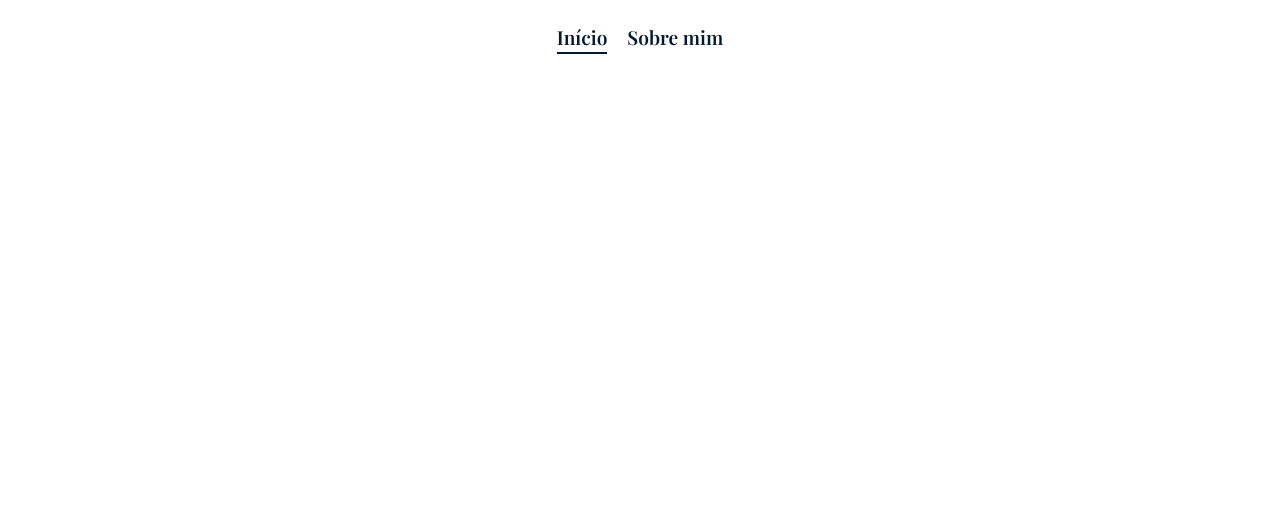
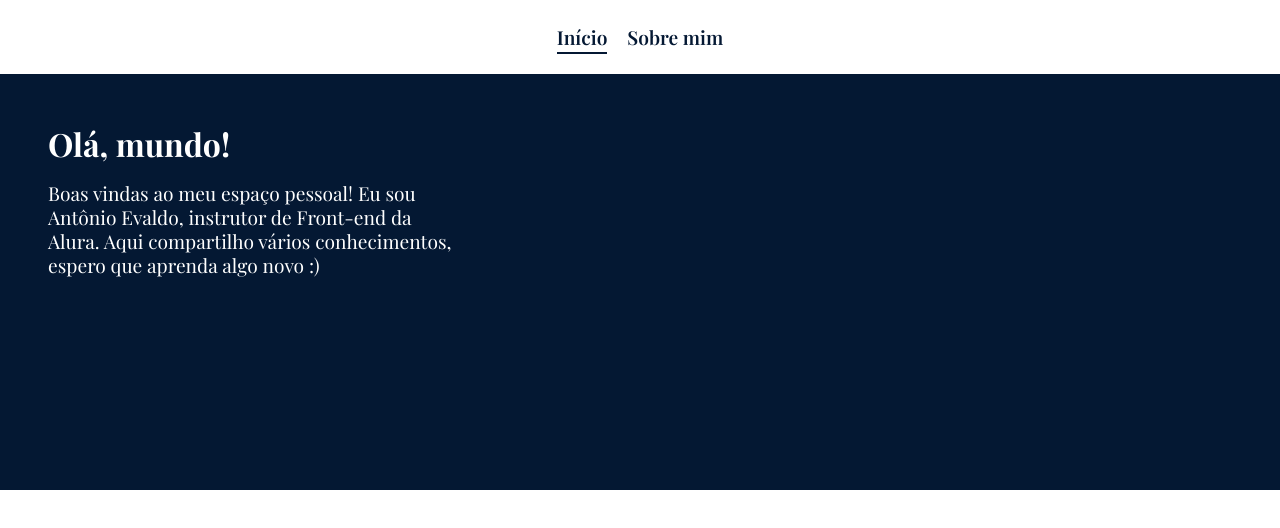
Before and after one commit to danielcoosta1/ola-mundo, a React (Create React App) app: page / in a window 1280 px wide. Shown: the top 528 px of the page. Built offline with nearby package versions, Linux system fonts and the light colour scheme; a web font is replaced by a local one.

Commit message:
começando a estilizar o banner

```diff
--- /dev/null
+++ b/src/Components/Banner/index.jsx
@@ -0,0 +1,30 @@
+import {
+  BannerContainer,
+  ConteinerDescricao,
+  ConteinerImg,
+  Img,
+} from "./styles";
+
+import circuloColorido from "../../assets/circulo-colorido.png";
+import minhaFoto from "../../assets/minha-foto.png";
+
+const Banner = () => {
+  return (
+    <BannerContainer>
+      <ConteinerDescricao>
+        <h1>Olá, mundo!</h1>
+        <p>
+          Boas vindas ao meu espaço pessoal! Eu sou Antônio Evaldo, instrutor de
+          Front-end da Alura. Aqui compartilho vários conhecimentos, espero que
+          aprenda algo novo :)
+        </p>
+      </ConteinerDescricao>
+      <ConteinerImg>
+        <Img />
+        <Img />
+      </ConteinerImg>
+    </BannerContainer>
+  );
+};
+
+export default Banner;
--- /dev/null
+++ b/src/Components/Banner/styles.js
@@ -0,0 +1,60 @@
+import styled from "styled-components";
+
+const BannerContainer = styled.section`
+  width: 100vw;
+  display: flex;
+  justify-content: space-between;
+  align-items: center;
+  padding: 3rem;
+  background-color: #041833;
+`;
+
+const ConteinerDescricao = styled.div`
+  color: #fff;
+  width: 50%;
+  display: flex;
+  flex-direction: column;
+  gap: 1rem;
+  min-height: 20rem;
+
+  h1 {
+    font-size: 2rem;
+    font-weight: 700;
+  }
+
+  p {
+    font-size: 1.2rem;
+    font-weight: 400;
+    line-height: 1.5rem;
+    width: 70%;
+  }
+
+  @media screen and (max-width: 768px) {
+    h1 {
+      font-size: 1.5rem;
+    }
+
+    p {
+      font-size: 1rem;
+      width: 100%;
+    }
+
+  }
+
+  @media screen and (max-width: 480px) {
+    h1 {
+      font-size: 1.2rem;
+    }
+
+    p {
+      font-size: 0.8rem;
+      width: 100%;
+    }
+  }
+`;
+
+const ConteinerImg = styled.div``;
+
+const Img = styled.img``;
+
+export { BannerContainer, ConteinerDescricao, ConteinerImg, Img };
--- a/src/Pages/about/index.jsx
+++ b/src/Pages/about/index.jsx
@@ -1,8 +1,10 @@
+import Menu from "../../Components/Menu";
+
 const About = () => {
   return (
-    <div className="container">
-        <h1>Sobre Mim</h1>
-    </div>
+  <>
+  <Menu />
+  </>
   );
 }
 export default About;
--- a/src/Pages/home/index.jsx
+++ b/src/Pages/home/index.jsx
@@ -1,10 +1,11 @@
 import Menu from "../../Components/Menu";
-
+import Banner from "../../Components/Banner";
 
 const Home = () => {
     return (
         <>
         <Menu />
+        <Banner />
         </>
     );
 }
```
